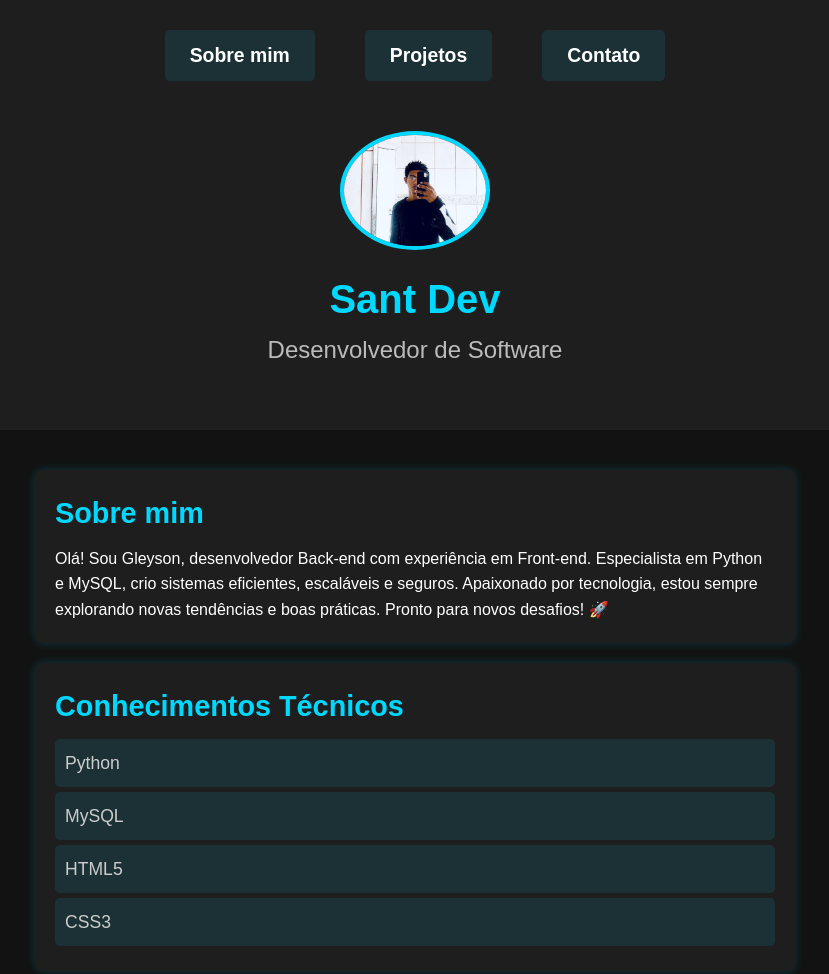
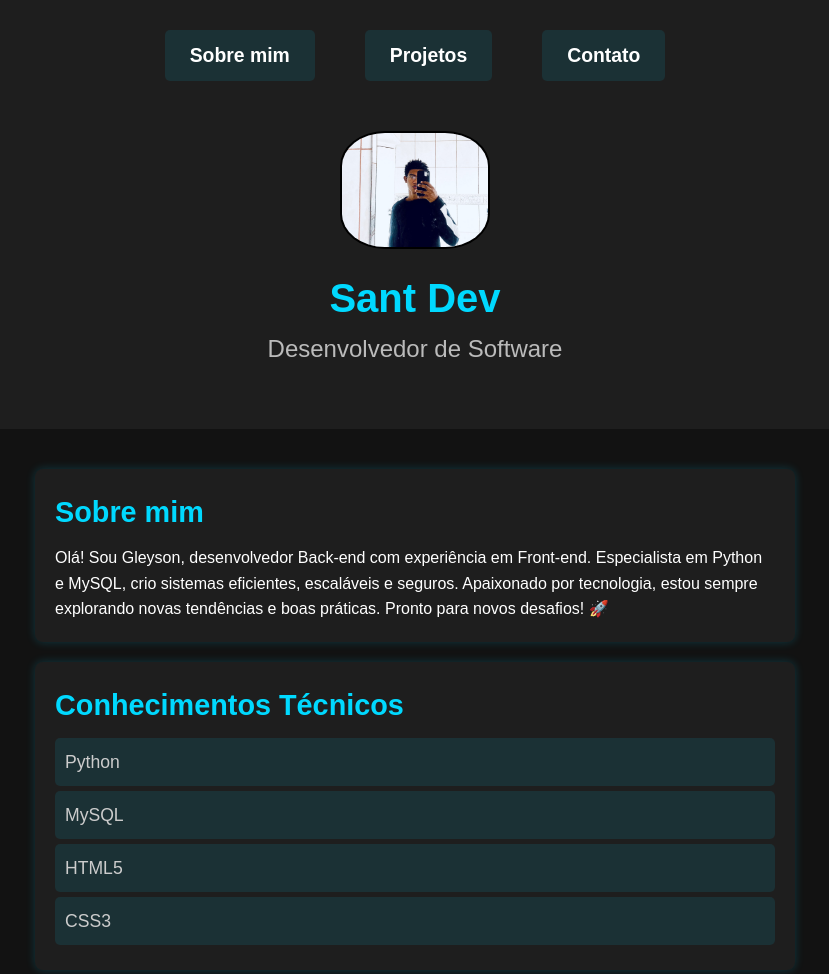
Before and after one commit to santt-dev/santtdev, a plain HTML site: page index.html in a window 1280 px wide. Shown: the top 974 px of the page, without its empty margins (225-1054 px from the left). Drawn offline with Linux system fonts and the light colour scheme.

Commit message:
Update style.css
Signed-off-by: Sant <sant.dev@outlook.com>

```diff
--- a/style.css
+++ b/style.css
@@ -68,9 +68,9 @@ nav {
 }
 
 .perfil img {
-    width: 150px;
-    border-radius: 50%;
-    border: 4px solid #00d9ff;
+   width: 150px;
+  border-radius: 30%;
+  border: 2px solid #000;
 }
 
 .descricao h1 {
```
